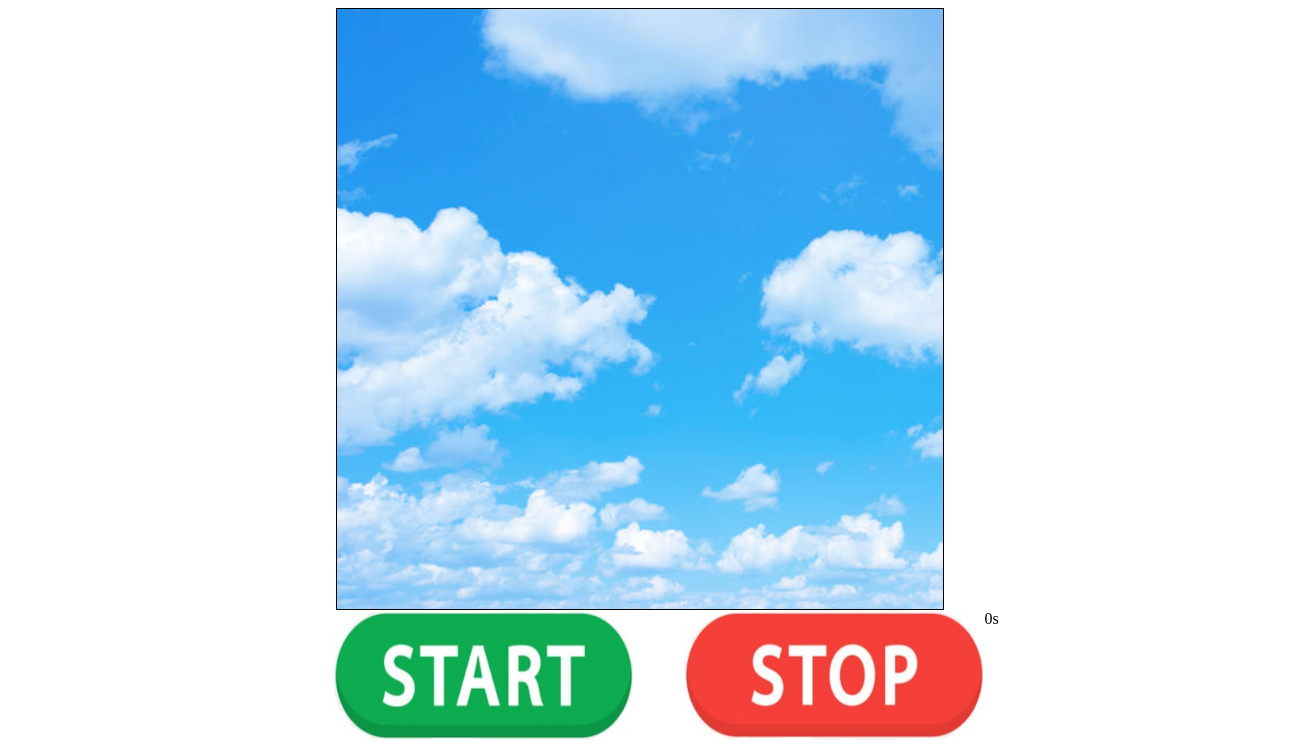
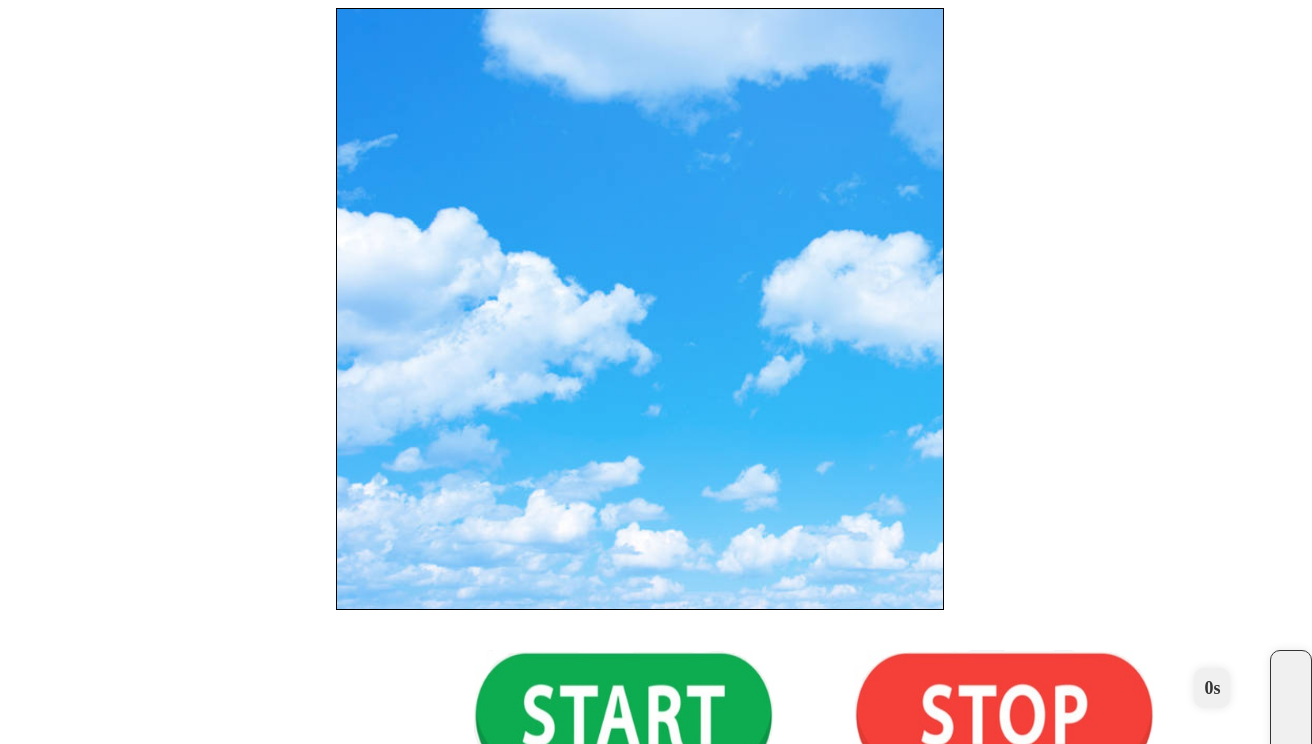
Before and after one commit to Ceneve/Course-0, a plain HTML site: page random-game/index.html in a window 1280 px wide. Shown: the top 744 px of the page, 1312 px wide, since content can reach past the window. Drawn offline with Linux system fonts and the light colour scheme.

Commit message:
feat: fix object display

```diff
--- a/random-game/index.html
+++ b/random-game/index.html
@@ -14,8 +14,8 @@
         <div class="button-container">
             <div id="start-button"><img class="img-button" src='assets/img/start-button.jpg'></div>
             <div id="stop-button"><img class="img-button"  src='assets/img/stop-button.jpg'></div>
-            <div id="timer">0s</duv>
-            <div class="score" id="score-board"></div>
+            <p id="timer">0s</p>
+            <div id="score-board"></div>
         </div>
         </div>
     </div>
--- a/random-game/index.js
+++ b/random-game/index.js
@@ -18,7 +18,6 @@ function createBalloon() {
   balloon.style.position = 'absolute';
   balloon.style.width = '100px';
   balloon.style.height = '100px';
-  balloon.style.cursor = 'pointer';
   balloon.style.top = `${Math.random() * -500}px`;
   balloon.style.left = `${Math.random() * (1467 - 540) + 540}px`;
 
@@ -65,7 +64,6 @@ function stopCreateBalloons() {
   stopTimer();
   currentBalloons = 0;
   balloonDestroyed = 0;
-  scoreBoard.innerHTML = '';
   getLocalStorage();
 }
 
@@ -101,9 +99,6 @@ function setLocalStorage() {
     localStorage.setItem('Game ' + '1', timerCount);
   }
     const storageKeys = Object.keys(localStorage);
-    const storageValues = storageKeys.map(key => ({ key, value: localStorage.getItem(key) }));
-    storageValues.sort((a, b) => a.value.localeCompare(b.value));
-    storageValues.forEach(({ key, value }) => localStorage.setItem(key, value));
   if (storageKeys.length > 10) {
     let lastKey = storageKeys[storageKeys.length - 1];
     localStorage.removeItem(lastKey);
@@ -111,6 +106,7 @@ function setLocalStorage() {
 }
 
 function getLocalStorage() {
+  scoreBoard.innerHTML = '';
   let storageKeys = Object.keys(localStorage);
   storageKeys.forEach(key => {
     let keyValue = `${key}: ${localStorage.getItem(key)} seconds`;
--- a/random-game/style.css
+++ b/random-game/style.css
@@ -10,16 +10,21 @@
     border: 1px solid black;
     background-image: url(assets/img/sky.jpg);
     background-size: cover;
+    cursor: crosshair;
+
+}
+.button-container{
+    margin-top: 40px;
 }
 #start-button {
     width: 300px;
     height: 130px;
-    margin-left: 200px;
+    margin-left: 340px;
 }
 #stop-button {
     width: 300px;
     height: 130px;
-    margin-left: 50px;
+    margin-left: 80px;
 }
 .img-button{
     cursor: pointer;
@@ -28,6 +33,30 @@
 }
 
 #timer {
+    width: 20px;
+    height: 20px;
+    font-size: 18px;
+    font-weight: bold;
+    color: #333;
+    background-color: #f0f0f0;
+    padding: 10px;
+    border-radius: 10px;
+    box-shadow: 0 0 10px rgba(0, 0, 0, 0.1);
+    margin-left: 40px;
+  }
+  #score-board {
+    width: 170px;
+    font-size: 18px;
+    font-weight: bold;
+    color: #333;
+    background-color: #f0f0f0;
+    padding: 20px;
+    border: 1px solid #333;
+    border-radius: 10px;
+    box-shadow: 0 0 10px rgba(0, 0, 0, 0.1);
+    display: flex;
+    flex-direction: column;
+    margin-left: 40px;
   }
   .button-container {
     display: flex;
```
